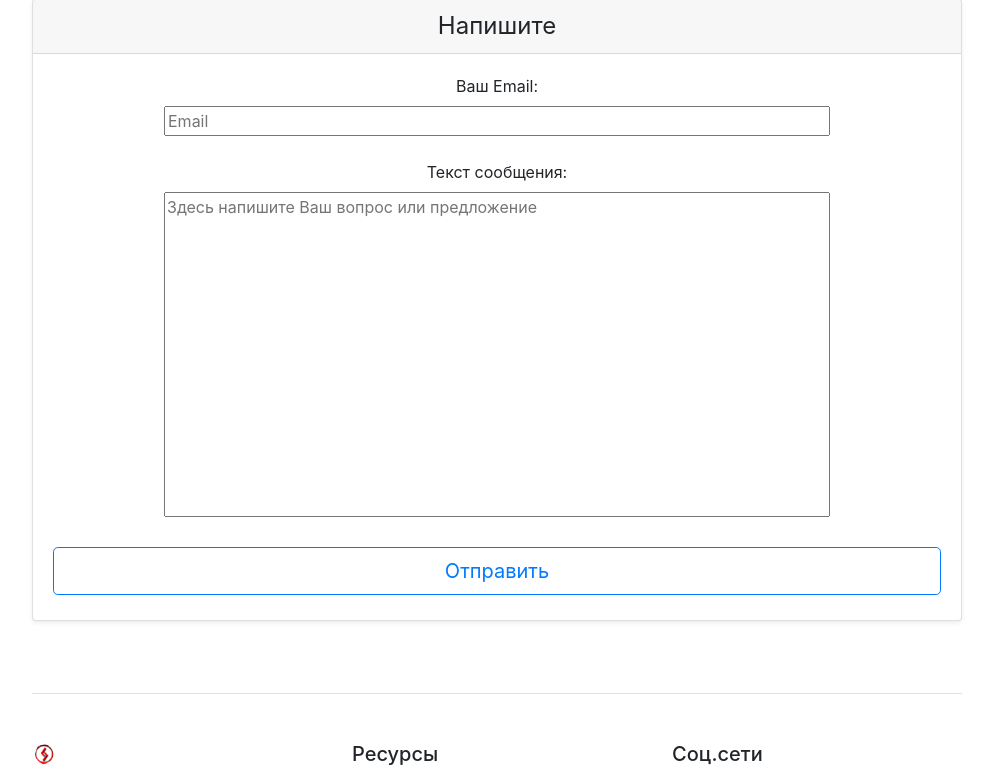
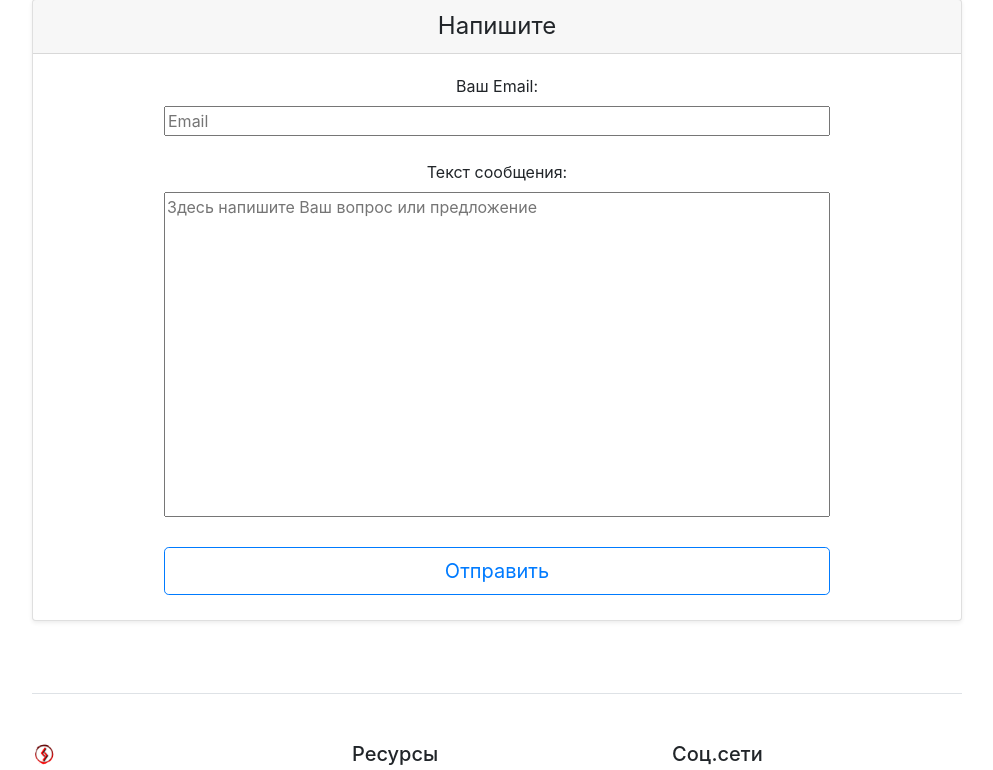
Before and after one commit to ogneyar/Hutoryanin, a Django app: template web/templates/support/support.html in a window 1280 px wide. Shown: the part 286-1056 px from the top of the page, without its empty margins (143-1136 px from the left). Run offline with Django 3.2, Linux system fonts and the light colour scheme; the template is opened without the code that fills it, so the values that code supplies are empty; some libraries are stand-ins or nearby versions.

Commit message:
Add files via upload

```diff
--- a/web/templates/support/support.html
+++ b/web/templates/support/support.html
@@ -33,8 +33,9 @@
 				<textarea placeholder="Здесь напишите Ваш вопрос или предложение" name="message" id="message" maxlength="1500" wrap="soft"></textarea>
 			</div>
 			<br>
-
-			<button type="submit" class="btn btn-lg btn-block btn-outline-primary">Отправить</button>
+			<div align="center">
+				<button type="submit" class="btn btn-lg btn-block btn-outline-primary" style="width:75%;">Отправить</button>
+			</div>
 		</form>
       </div>
     </div>
```
